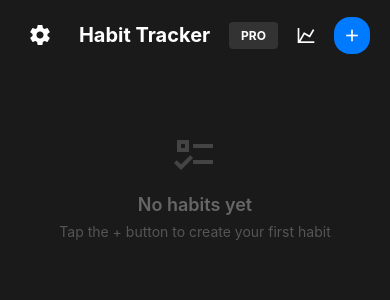
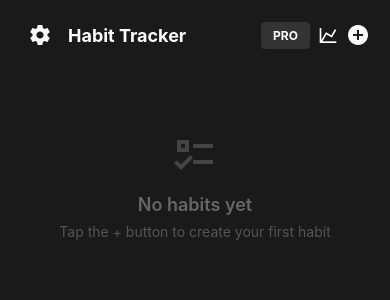
Before and after one commit to vietunitydev/React-HabitTracker, a React Native app: screen /Home in a window 390 px wide. Shown: the top 300 px of the page. Built offline with nearby package versions, Linux system fonts and the light colour scheme.

Commit message:
- adjust home menu

```diff
--- a/src/screens/HomeScreen.js
+++ b/src/screens/HomeScreen.js
@@ -4,12 +4,12 @@ import {
     Text,
     TouchableOpacity,
     ScrollView,
-    SafeAreaView,
     StyleSheet,
     Dimensions,
 } from 'react-native';
 import Icon from 'react-native-vector-icons/MaterialCommunityIcons';
 import AsyncStorage from '@react-native-async-storage/async-storage';
+import { SafeAreaView } from 'react-native-safe-area-context';
 
 const {width} = Dimensions.get('window');
 
@@ -124,25 +124,28 @@ const HomeScreen = ({navigation}) => {
     return (
       <SafeAreaView style={styles.container}>
           <View style={styles.header}>
+              <View style={styles.leftHeader}>
                   <TouchableOpacity
                     style={styles.settingsButton}
                     onPress={() => navigation.navigate('Settings')}>
                       <Icon name="cog" size={24} color="#fff" />
                   </TouchableOpacity>
-
                   <Text style={styles.appTitle}>Habit Tracker</Text>
+              </View>
 
               <View style={styles.headerActions}>
                   <TouchableOpacity style={styles.proButton}>
                       <Text style={styles.proButtonText}>PRO</Text>
                   </TouchableOpacity>
-                    <TouchableOpacity style={styles.analyticsButton}>
+                  <TouchableOpacity
+                    // style={styles.analyticsButton}
+                  >
                       <Icon name="chart-line" size={20} color="#fff" />
                   </TouchableOpacity>
                   <TouchableOpacity
-                        style={styles.addButton}
+                    // style={styles.addButton}
                     onPress={() => navigation.navigate('CreateHabit')}>
-                        <Icon name="plus" size={20} color="#fff" />
+                      <Icon name="plus-circle" size={24} color="#fff" />
                   </TouchableOpacity>
               </View>
           </View>
@@ -178,18 +181,23 @@ const styles = StyleSheet.create({
         paddingHorizontal: 20,
         paddingVertical: 15,
     },
+    leftHeader: {
+        flexDirection: 'row',
+        alignItems: 'center',
+    },
     settingsButton: {
         padding: 8,
+        marginRight: 8,
     },
     appTitle: {
-        fontSize: 20,
+        fontSize: 18,
         fontWeight: 'bold',
         color: '#fff',
     },
     headerActions: {
         flexDirection: 'row',
         alignItems: 'center',
-        gap: 10,
+        gap: 8,
     },
     proButton: {
         backgroundColor: '#333',
@@ -204,11 +212,18 @@ const styles = StyleSheet.create({
     },
     analyticsButton: {
         padding: 8,
+        backgroundColor: '#333',
+        borderRadius: 4,
     },
     addButton: {
         backgroundColor: '#007AFF',
-        padding: 8,
-        borderRadius: 16,
+        padding: 6, // Slightly smaller padding for better appearance
+        borderRadius: 20, // Increased border radius for circular look
+        shadowColor: '#000',
+        shadowOffset: { width: 0, height: 2 },
+        shadowOpacity: 0.3,
+        shadowRadius: 3,
+        elevation: 5,
     },
     habitsList: {
         flex: 1,
```
Lines whose indentation alone changed are shown as unchanged.
